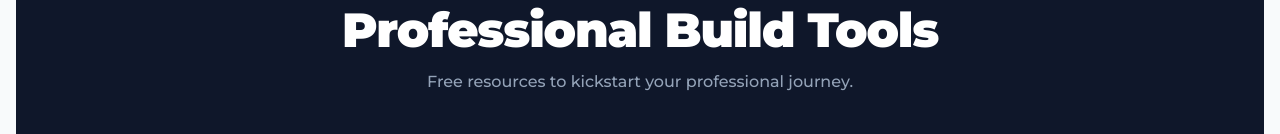
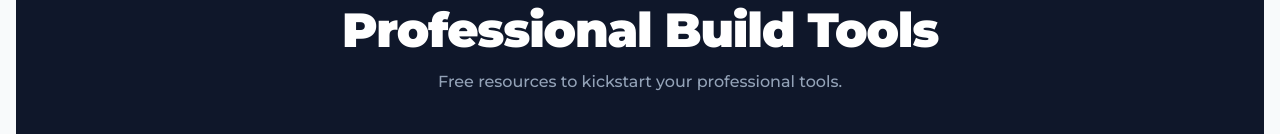
Before and after one commit to AnujHub03/Digital-marketing-Website-project, a React (Vite) app in the folder client/: page / in a window 1280 px wide. Shown: the part 666-800 px from the top of the page. Built offline with nearby package versions, Linux system fonts and the light colour scheme; a web font is replaced by a local one.

Commit message:
unwanted changes

```diff
--- a/client/src/Pages/Home.jsx
+++ b/client/src/Pages/Home.jsx
@@ -54,7 +54,7 @@ const Home = () => {
       >
         <div className="max-w-6xl mx-auto relative z-10 text-center">
           <h2 className="text-4xl md:text-5xl font-black tracking-tight mb-4">Professional Build Tools</h2>
-          <p className="text-slate-400 font-medium mb-16">Free resources to kickstart your professional journey.</p>
+          <p className="text-slate-400 font-medium mb-16">Free resources to kickstart your professional tools.</p>
 
           <div className="grid grid-cols-1 md:grid-cols-2 lg:grid-cols-3 gap-8 text-left">
             {/* Tool 1 */}
```
